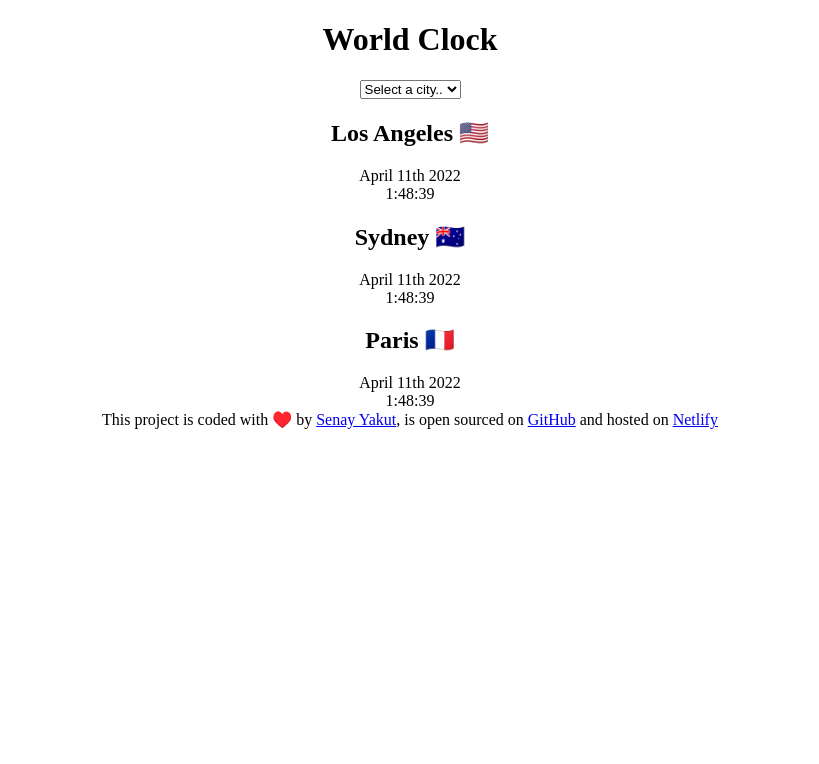
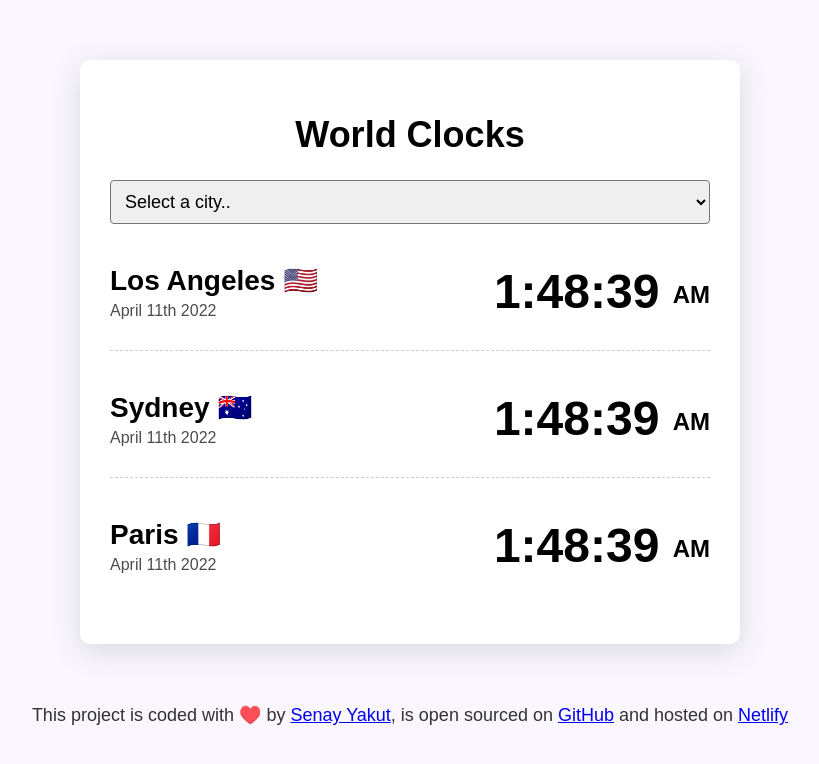
Before and after one commit to SenayYakut/World-Clock, a plain HTML site: page index.html in a window 1280 px wide. Shown: the whole page, without its empty margins (230-1049 px from the left). Drawn offline with Linux system fonts and the light colour scheme.

Commit message:
Added styles to the style.css file

```diff
--- a/css/style.css
+++ b/css/style.css
@@ -1,10 +1,61 @@
+body {
+  background-color: #f9f7fd;
+  font-family: sans-serif;
+}
 h1 {
   text-align: center;
+  font-size: 36px;
+  font-family: sans-serif;
+}
+h2 {
+  font-size: 28px;
+  margin: 0 0 5px;
+}
+select {
+  display: block;
+  width: 100%;
+  font-size: 18px;
+  border-radius: 4px;
+  padding: 10px;
+}
+
+.container {
+  max-width: 600px;
+  margin: 60px auto;
+  background: white;
+  padding: 30px;
+  border-radius: 10px;
+  box-shadow: rgba(100, 100, 111, 0.2) 0px 7px 29px 0px;
+}
+
+.city {
+  display: flex;
+  margin: 10px 0;
+  justify-content: space-between;
+  padding: 30px 0;
+  border-bottom: 1px dashed rgba(0, 0, 0, 0.2);
+}
+
+.city:last-child {
+  border: none;
+}
+.date {
+  opacity: 0.7;
+}
+
+.time {
+  font-size: 48px;
+  font-weight: bold;
+}
+
+.time small {
+  font-size: 24px;
+  vertical-align: middle;
+  line-height: 48px;
 }
 
 footer {
   text-align: center;
+  font-size: 18px;
+  color: rgba(0, 0, 0, 0.8);
 }
-.container {
-  text-align: center;
-}
--- a/index.html
+++ b/index.html
@@ -7,7 +7,7 @@
     <title>WorldClock-Senay Yakut</title>
   </head>
     <div class="container">
-    <h1>World Clock</h1>
+    <h1>World Clocks</h1>
 	<select>
 		<option value="">Select a city..</option>
 		<option value="">Istanbul</option>
@@ -16,20 +16,26 @@
 		<option value="">Bangkok</option>
 	</select>
 	<div class="city">
+		<div>
 		<h2>Los Angeles 🇺🇸</h2>
 		<div class="date">April 11th 2022</div>
-		<div class="time">1:48:39</div>
+		</div>
+		<div class="time">1:48:39 <small>AM</small></div>
 	</div>
 	<div class="city">
+		<div>
 		<h2>Sydney 🇦🇺</h2>
 		<div class="date">April 11th 2022</div>
-		<div class="time">1:48:39</div>
+		</div>
+		<div class="time">1:48:39 <small>AM</small></div>
 
 	</div>
 	<div class="city">
+		<div>
 		<h2>Paris 🇫🇷</h2>
 		<div class="date">April 11th 2022</div>
-		<div class="time">1:48:39</div>
+		</div>
+		<div class="time">1:48:39 <small>AM</small></div>
 
 	</div>
 	</div>
```
